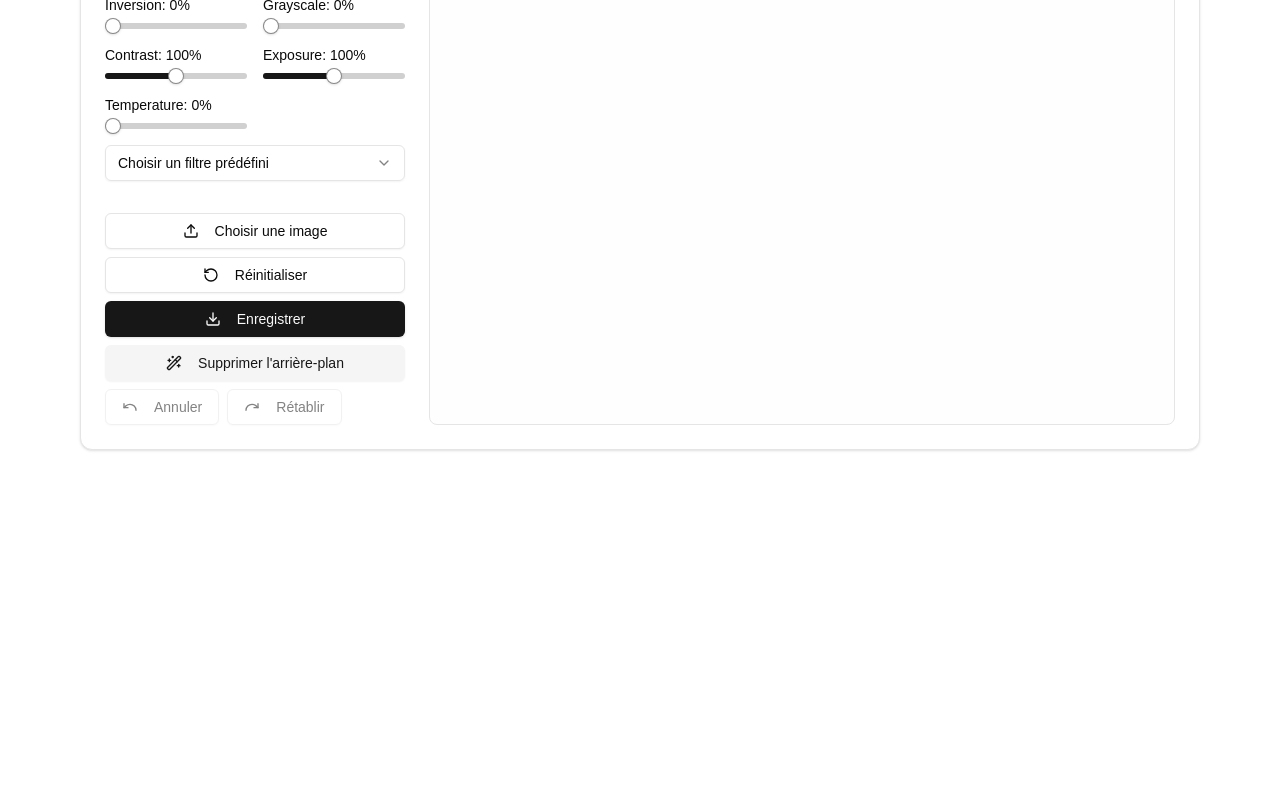
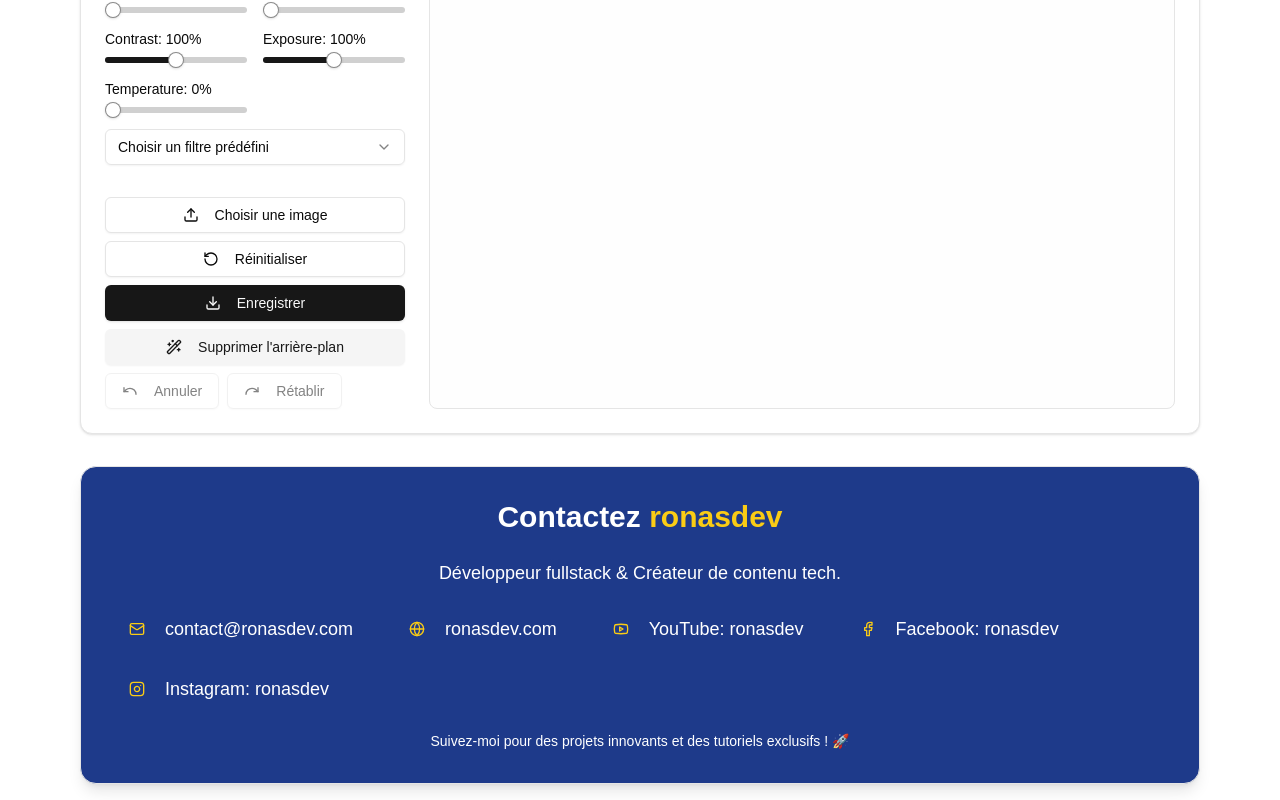
Before and after one commit to RobertEnagnon/ro-pro-editor, a Next.js app: page / in a window 1280 px wide. Shown: the part 284-1084 px from the top of the page. Before the commit the page ends 800 px from the top, so only its background shows below. Built offline with nearby package versions, Linux system fonts and the light colour scheme.

Commit message:
Ajout de la section contact

```diff
--- a/app/page.tsx
+++ b/app/page.tsx
@@ -35,6 +35,7 @@ import { cn } from "@/lib/utils"
 // Importation du composant SketchPicker de react-color pour le sélecteur de couleur
 import { SketchPicker } from "react-color"
 import Image from "next/image"
+import ContactSection from "@/components/ContactSection"
 
 // Définition de l'interface pour l'état des filtres
 interface FilterState {
@@ -339,16 +340,16 @@ export default function PhotoEditor() {
 
   // Rendu du composant
   return (
-    <div className="container mx-auto p-4 max-w-6xl">
+    <div className="container mx-auto p-4 max-w-6xl ">
       <Card className="bg-background">
         <CardContent className="p-6">
-          <h1 className="text-2xl font-bold mb-6">RoMagic Pro &nbsp;&nbsp;
+          <h1 className="text-2xl font-bold mb-2">RoMagic Pro &nbsp;&nbsp;
             <Image src="/logo-romagic.jpg" alt="Logo" width={120} height={120} className="inline-block" />
           </h1>
 
           <div className="grid md:grid-cols-[300px,1fr] gap-6 ">
             {/* Panneau de contrôle */}
-            <div className="space-y-6">
+            <div className="space-y-6 order-2 md:order-1 ">
               <Tabs defaultValue="filters" className="w-full">
                 <TabsList className="w-full">
                   <TabsTrigger value="filters" className="flex-1">
@@ -570,7 +571,7 @@ export default function PhotoEditor() {
             </div>
 
             {/* Zone d'aperçu de l'image */}
-            <div className="relative min-h-[400px] border rounded-lg overflow-hidden bg-muted/10">
+            <div className="relative min-h-[400px] border rounded-lg overflow-hidden bg-muted/10 order-1 md:order-2 ">
               <div className="absolute inset-0 flex items-center justify-center">
                 <Image
                   ref={imageRef}
@@ -615,6 +616,9 @@ export default function PhotoEditor() {
           </div>
         </CardContent>
       </Card>
+
+      {/* Section de contact */}
+      <ContactSection />
     </div>
   )
 }
--- /dev/null
+++ b/components/ContactSection.tsx
@@ -0,0 +1,60 @@
+import { Card, CardContent } from "@/components/ui/card";
+import { Button } from "@/components/ui/button";
+import { Mail, Globe, Youtube, Facebook, Instagram,
+    //  TikTok
+     } from "lucide-react";
+
+export default function ContactSection() {
+  return (
+    <div >
+
+      {/* Section de contact moderne et responsive */}
+      <Card className="bg-blue-900 mt-8 text-white rounded-2xl shadow-lg">
+        <CardContent className="p-8 text-center space-y-6">
+          <h2 className="text-3xl font-extrabold mb-4">Contactez <span className="text-yellow-400">ronasdev</span></h2>
+          <p className="text-lg">Développeur fullstack & Créateur de contenu tech.</p>
+
+          <div className="flex flex-col md:flex-row justify-start items-center gap-6 flex-wrap">
+            {/* Email */}
+            <Button variant="ghost" className="flex items-center space-x-3 hover:bg-blue-800 p-4 rounded-lg transition-colors">
+              <Mail className="w-6 h-6 text-yellow-400" />
+              <a href="mailto:contact@ronasdev.com" className="text-lg">contact@ronasdev.com</a>
+            </Button>
+
+            {/* Site Web */}
+            <Button variant="ghost" className="flex items-center space-x-3 hover:bg-blue-800 p-4 rounded-lg transition-colors">
+              <Globe className="w-6 h-6 text-yellow-400" />
+              <a href="https://ronasdev.com" target="_blank" rel="noopener noreferrer" className="text-lg">ronasdev.com</a>
+            </Button>
+
+            {/* YouTube */}
+            <Button variant="ghost" className="flex items-center space-x-3 hover:bg-blue-800 p-4 rounded-lg transition-colors">
+              <Youtube className="w-6 h-6 text-yellow-400" />
+              <a href="https://www.youtube.com/@ronasdev" target="_blank" rel="noopener noreferrer" className="text-lg">YouTube: ronasdev</a>
+            </Button>
+
+            {/* Facebook */}
+            <Button variant="ghost" className="flex items-center space-x-3 hover:bg-blue-800 p-4 rounded-lg transition-colors">
+              <Facebook className="w-6 h-6 text-yellow-400" />
+              <a href="https://facebook.com/ronasdev" target="_blank" rel="noopener noreferrer" className="text-lg">Facebook: ronasdev</a>
+            </Button>
+
+            {/* Instagram */}
+            <Button variant="ghost" className="flex items-center space-x-3 hover:bg-blue-800 p-4 rounded-lg transition-colors">
+              <Instagram className="w-6 h-6 text-yellow-400" />
+              <a href="https://instagram.com/ronasdev" target="_blank" rel="noopener noreferrer" className="text-lg">Instagram: ronasdev</a>
+            </Button>
+
+            {/* TikTok */}
+            {/* <Button variant="ghost" className="flex items-center space-x-3 hover:bg-blue-800 p-4 rounded-lg transition-colors">
+              <TikTok className="w-6 h-6 text-yellow-400" />
+              <a href="https://tiktok.com/@ronasdev1" target="_blank" rel="noopener noreferrer" className="text-lg">TikTok: @ronasdev1</a>
+            </Button> */}
+          </div>
+
+          <p className="text-sm mt-4">Suivez-moi pour des projets innovants et des tutoriels exclusifs ! 🚀</p>
+        </CardContent>
+      </Card>
+    </div>
+  );
+}
```
